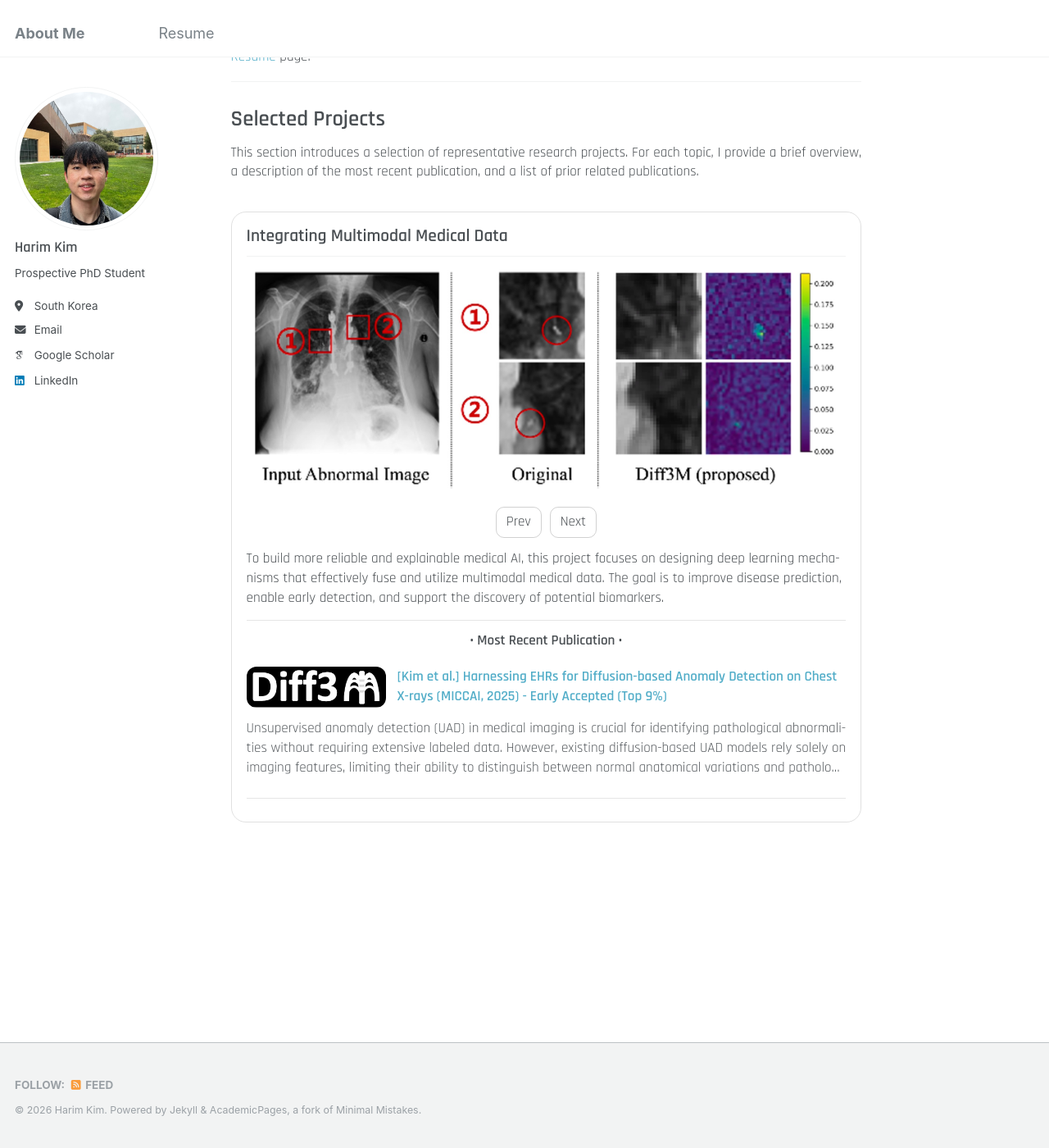
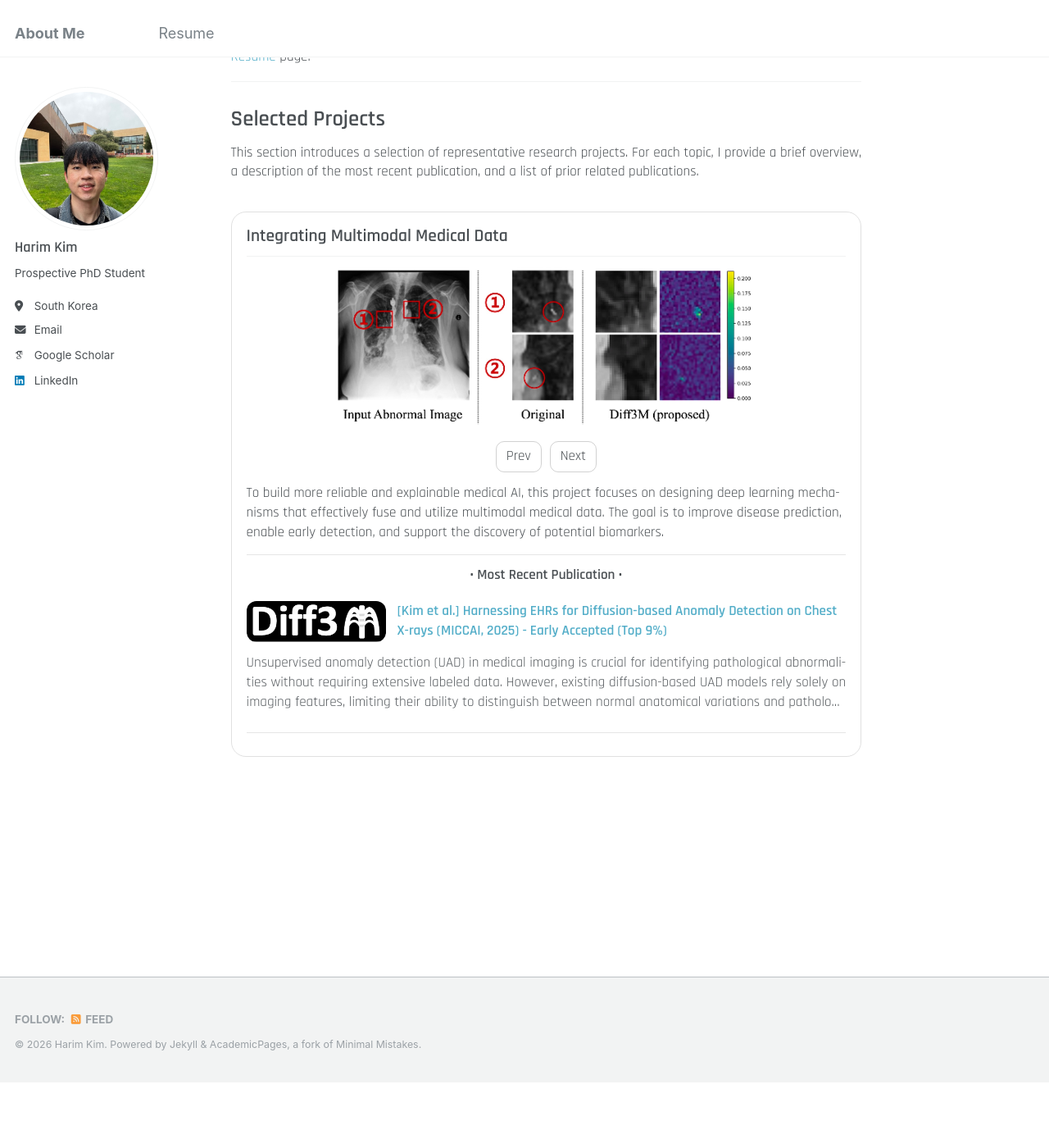
Before and after one commit to hrkim153/hrkim153.github.io, a Jekyll site: the page built from _pages/about.md, in a window 1280 px wide and 1400 px high, scrolled down 346 px. Shown: the whole window at 82% size. Built offline with Jekyll 4.4.1, drawn with Linux system fonts in a browser that asks for light colours; some web fonts are replaced; after the commit the page ends 1666 px from its top, so only the background shows below that.

Commit message:
Update main.scss

```diff
--- a/assets/css/main.scss
+++ b/assets/css/main.scss
@@ -136,7 +136,7 @@ a {
 .project-swiper .swiper-slide img {
   width: 100%;
   height: auto;
-  max-height: 280px;     /* ✅ 이미지가 과하게 커지는 것 방지 */
+  max-height: 200px;     /* ✅ 이미지가 과하게 커지는 것 방지 */
   object-fit: contain;   /* ✅ X-ray 같은 그림에 좋음 */
   border-radius: 10px;
   display: block;
```
